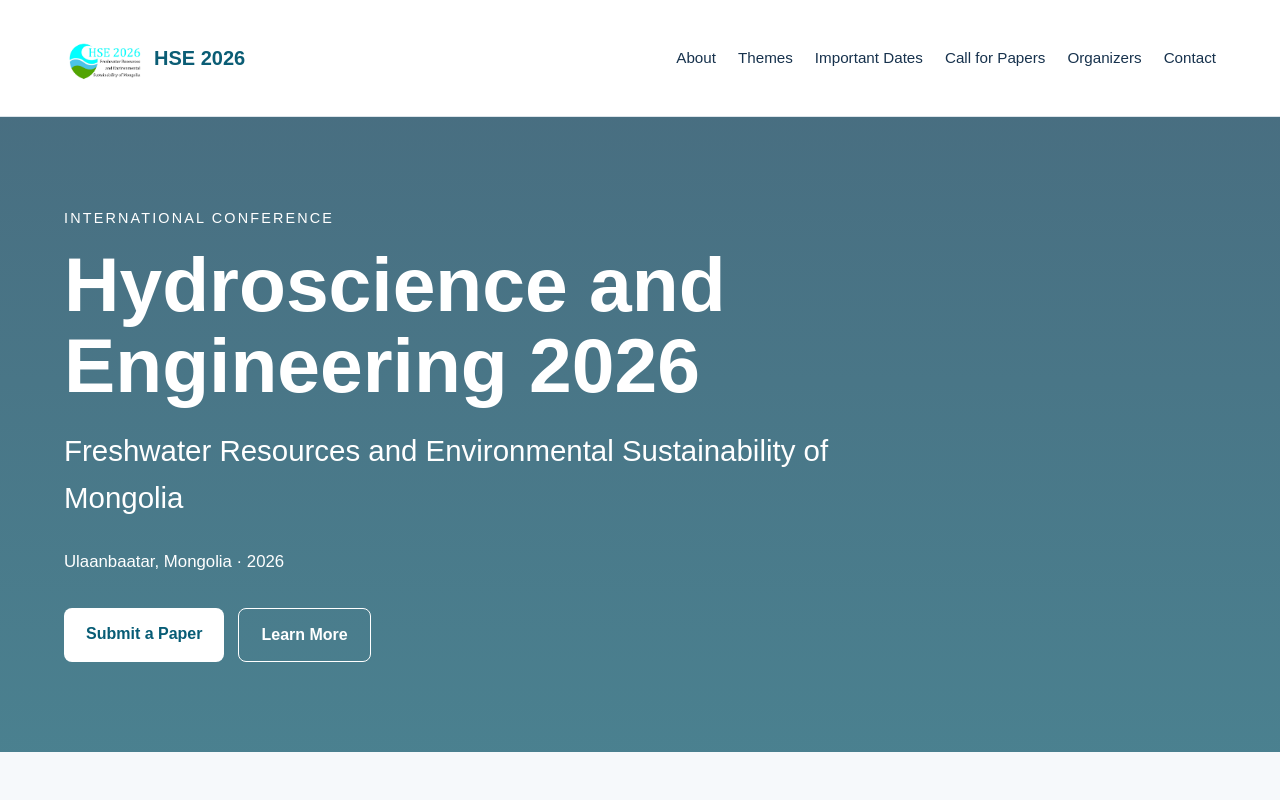
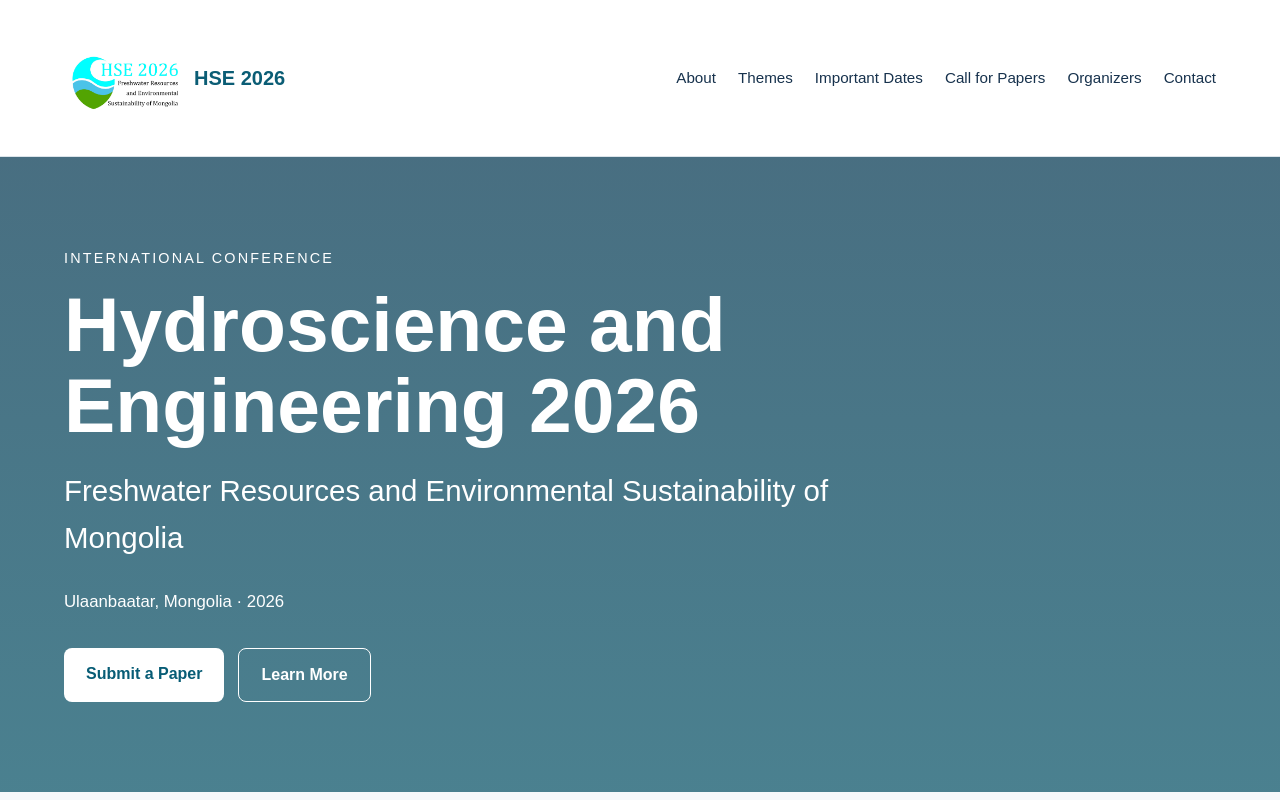
Before and after one commit to Ayurzana/hse2026, a Next.js app: page / in a window 1280 px wide. Shown: the top 800 px of the page. Built offline with nearby package versions, Linux system fonts and the light colour scheme.

Commit message:
Refactor globals.css for improved styling

```diff
--- a/src/app/globals.css
+++ b/src/app/globals.css
@@ -47,8 +47,8 @@ header {
 }
 
 .logo-img {
-  width: 80px;
-  height: 80px;
+  width: 120px;
+  height: 120px;
   object-fit: contain;
   border-radius: 6px;
 }
```
